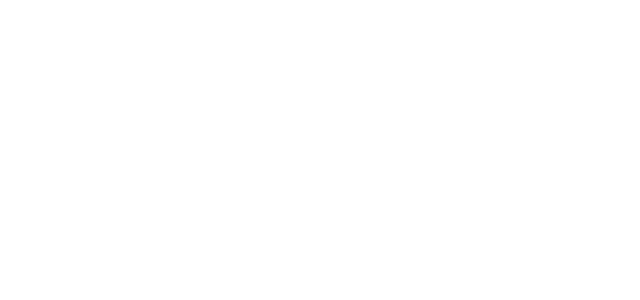
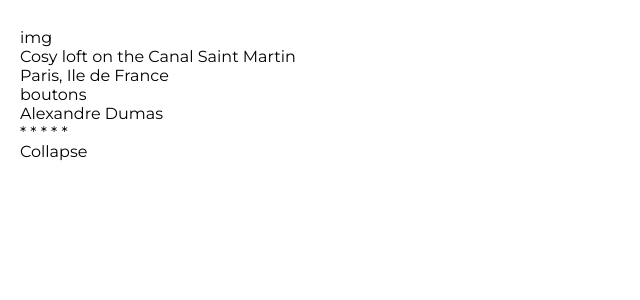
Before and after one commit to Eric-Noblot/P7-Kasa, a React (Create React App) app: page /accomodation in a window 1280 px wide. Before the commit this address had no page. Shown: the top 300 px of the page, without its empty margins (0-640 px from the left). Built offline with nearby package versions, Linux system fonts and the light colour scheme; the HTML template or start-up script is replaced by a standard one.

Commit message:
Gestion des routes + Error page

```diff
--- a/src/pages/About.jsx
+++ b/src/pages/About.jsx
@@ -8,7 +8,7 @@ const About = () => {
   return (
     <div>
       <Header />
-      {aboutCollapseDatas.map((data,index ) => (
+      {aboutCollapseDatas.map((data, index ) => (
         <Collapse key={index} title={data.title} description={data.description} />
       ))}
       <Footer />
--- /dev/null
+++ b/src/pages/Accomodation.jsx
@@ -0,0 +1,23 @@
+import React from 'react';
+
+const Accomodation = () => {
+    return (
+        <div className= "accomodation_container">
+            <div className = "accomodation_img">img</div>
+            <div>
+                <div className ="accomodation_title">Cosy loft on the Canal Saint Martin</div>
+                <div className ="accomodation_location">Paris, Ile de France</div>
+                <div className ="accomodation_button">boutons</div>
+            </div>
+            <div>
+                <div className="accomodation_name">Alexandre Dumas</div>
+                <div className="ratings">* * * * * </div>
+            </div>
+            <div>
+                Collapse
+            </div>
+        </div>
+    );
+};
+
+export default Accomodation;
--- a/src/pages/App.js
+++ b/src/pages/App.js
@@ -3,6 +3,7 @@ import Home from "../pages/Home"
 import About from "../pages/About"
 import Error from "../pages/Error"
 import "../styles/pages/app.scss"
+import Accomodation from "./Accomodation"
 
 function App() {
   return (
@@ -10,7 +11,8 @@ function App() {
       <Routes>
         <Route path = "/" element ={<Home />} />
         <Route path = "/about" element={<About />} />
-        <Route path = "/Error" element ={<Error />} />
+        <Route path = "accomodation" element ={<Accomodation />} />
+        <Route path = "*" element ={<Error />} />
       </Routes>
     </Router>
   );
--- a/src/pages/Error.jsx
+++ b/src/pages/Error.jsx
@@ -1,6 +1,7 @@
 import React from 'react';
 import NavBar from "../components/Header/NavBar"
 import "../styles/pages/error.scss"
+import { NavLink } from "react-router-dom"
 
 const Error = () => {
     return (
@@ -9,7 +10,7 @@ const Error = () => {
             <div className="error_container">
                 <div className = "error_number">404</div>
                 <div className = "error_text">Oups ! La page que vous demandez n'existe pas.</div>
-                <div className = "error_link">Retourner sur la page d'accueil</div>
+                <NavLink to="/" className = "error_link">Retourner sur la page d'accueil</NavLink>
             </div>
         </div>
     );
--- a/src/pages/Home.jsx
+++ b/src/pages/Home.jsx
@@ -1,6 +1,6 @@
 import React,{ useEffect, useState } from 'react';
 import Header from "../components/Header/Header"
-import CardList from "../components/Main/CardList"
+import CardList from "../components/Card/CardList"
 import Footer from "../components/Footer/Footer"
 // import Loader from "../components/Loader/Loader"
 
```
